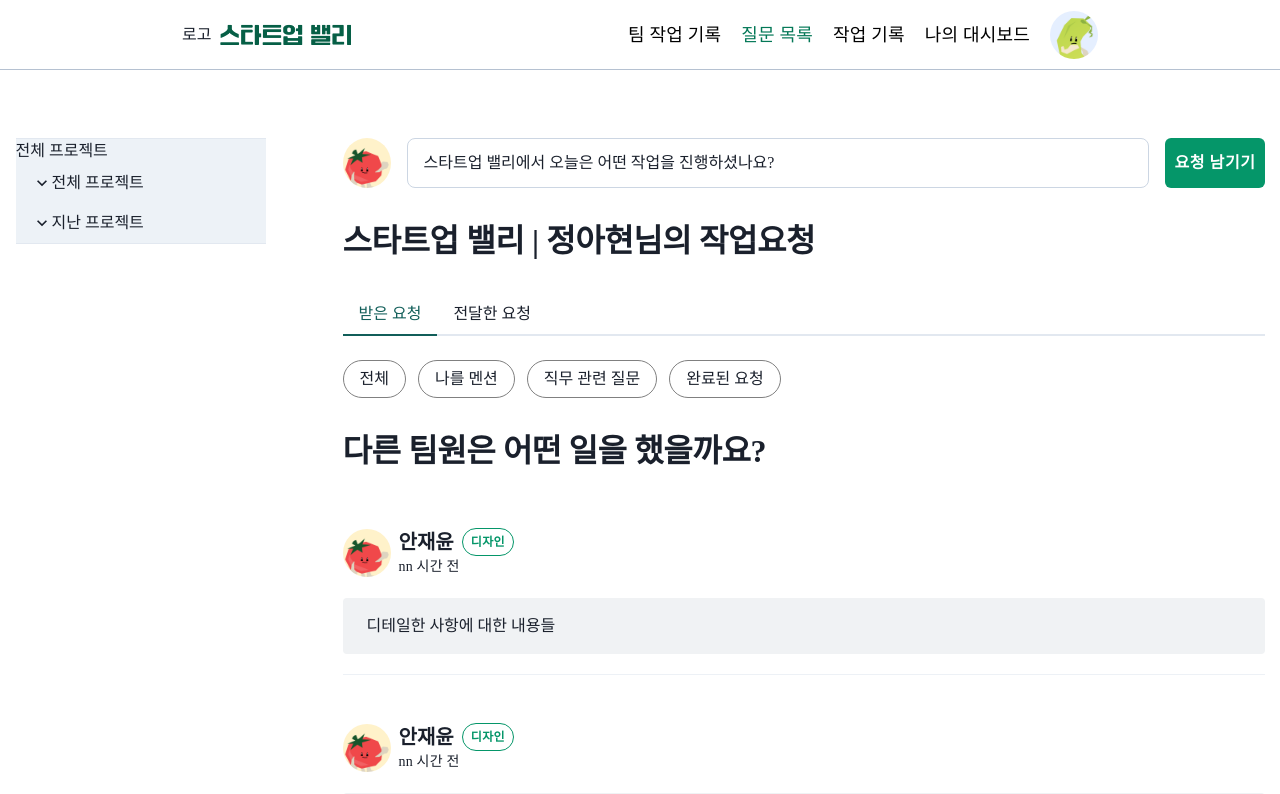
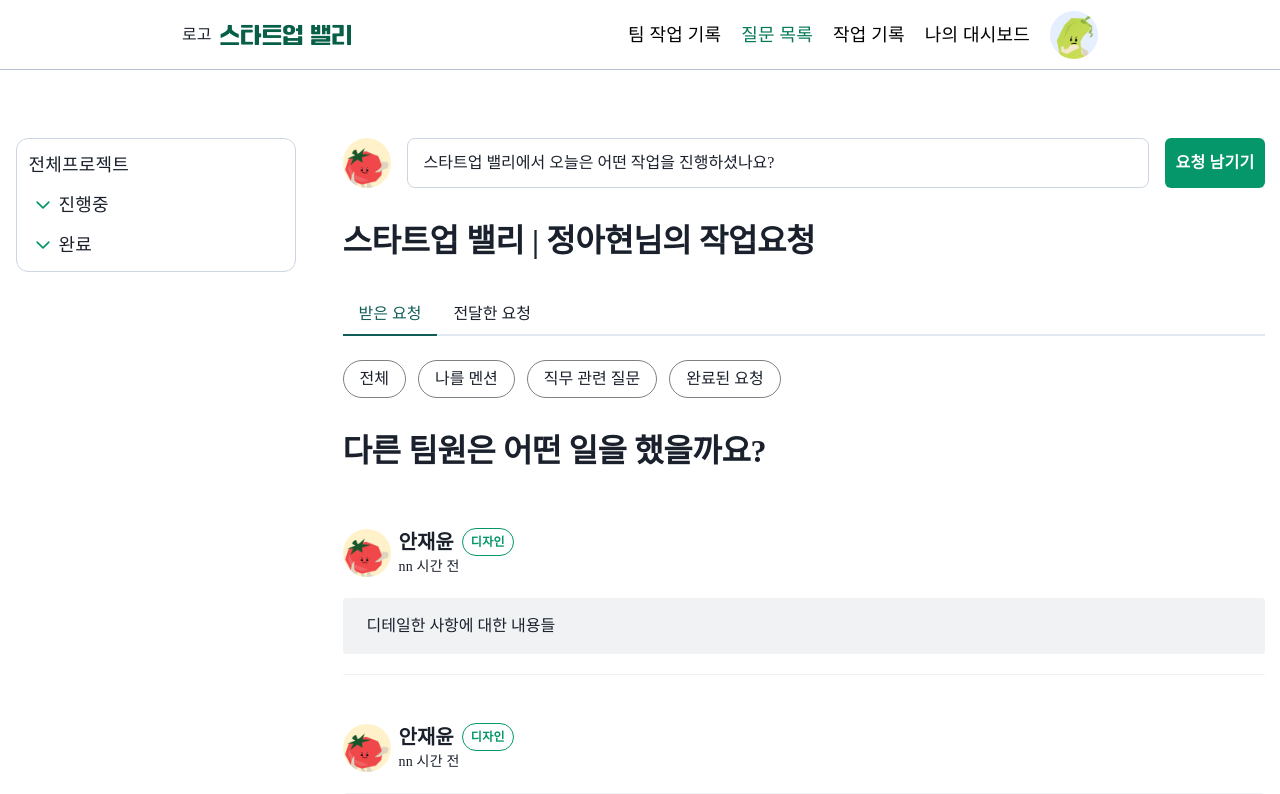
Before and after one commit to 9oormthon-univ/2024_BEOTKKOTTHON_TEAM_28_FE, a React (Vite) app: page /question-list in a window 1280 px wide. Shown: the top 794 px of the page. Built offline with nearby package versions, Linux system fonts and the light colour scheme; a web font is replaced by a local one.

Commit message:
style: 프로젝트 리스트 토글 컴포넌트 생성

```diff
--- /dev/null
+++ b/src/component/common/atoms/ToggleIcon.jsx
@@ -0,0 +1,42 @@
+const ToggleIcon = ({ isToggled }) => {
+  if (isToggled)
+    return (
+      <svg
+        width='28'
+        height='28'
+        viewBox='0 0 28 28'
+        fill='none'
+        xmlns='http://www.w3.org/2000/svg'
+      >
+        <g id='icon / minus'>
+          <path
+            id='Vector'
+            d='M7.19434 14H20.8054'
+            stroke='#059669'
+            strokeWidth='1.66667'
+            strokeLinecap='round'
+            strokeLinejoin='round'
+          />
+        </g>
+      </svg>
+    );
+  return (
+    <svg width='28' height='28' viewBox='0 0 28 28' fill='none' xmlns='http://www.w3.org/2000/svg'>
+      <g id='icon / chevron-down'>
+        <path
+          id='Vector'
+          d='M8.16675 11.0833L14.0001 16.9167L19.8334 11.0833'
+          stroke='#059669'
+          strokeWidth='1.66667'
+          strokeLinecap='round'
+          strokeLinejoin='round'
+        />
+      </g>
+    </svg>
+  );
+};
+
+ToggleIcon.propTypes = {
+  isToggled: Boolean,
+};
+export default ToggleIcon;
--- a/src/component/common/atoms/index.js
+++ b/src/component/common/atoms/index.js
@@ -2,3 +2,4 @@ export { default as PartTag } from './PartTag';
 export { default as SortTooltip } from './SortTooltip';
 export { default as LeftContainer } from './LeftContainer';
 export { default as StatusTag } from './StatusTag';
+export { default as ToggleIcon } from './ToggleIcon';
--- a/src/component/home/Banner.jsx
+++ b/src/component/home/Banner.jsx
@@ -5,7 +5,7 @@ import BannerRankItem from './BannerRankItem';
 const Banner = () => {
   return (
     <Flex
-      width='100vw'
+      width='99vw'
       gap='40px'
       background='#ECFDF5'
       justifyContent='center'
--- a/src/component/questionlist/ContributionModal.jsx
+++ b/src/component/questionlist/ContributionModal.jsx
@@ -2,6 +2,7 @@ import {
   Box,
   Button,
   Flex,
+  Image,
   Modal,
   ModalBody,
   ModalCloseButton,
@@ -25,7 +26,7 @@ const ContributionModal = () => {
           <ModalCloseButton />
           <ModalBody padding='64px'>
             <Flex alignItems='center' gap='16px'>
-              <img src={cucumber} alt='팀 프로필' width='120px' />
+              <Image src={cucumber} alt='팀 프로필' width='120px' />
               <Flex direction='column' width='383px'>
                 <Box className='Display-sm'>프로젝트 A</Box>
                 <Box className='Body-xl'>2024.03.07 - 24.03.24</Box>
--- a/src/component/questionlist/ProjectList.jsx
+++ b/src/component/questionlist/ProjectList.jsx
@@ -1,70 +1,77 @@
-import {
-  Accordion,
-  AccordionButton,
-  AccordionIcon,
-  AccordionItem,
-  AccordionPanel,
-  Box,
-  Flex,
-} from '@chakra-ui/react';
+import { Box, Flex, Image } from '@chakra-ui/react';
+
+import { ToggleIcon } from '../common/atoms';
+import cucumber from '../../assets/cucumber.png';
+import { useState } from 'react';
 
 const ProjectList = () => {
+  const [isToggledInProgressList, setIsToggledInProgressList] = useState(false);
+  const [isToggledCompletedList, setIsToggledCompletedList] = useState(false);
   return (
-    <Accordion position='fixed'>
-      <AccordionItem background='gray.100' width='250px'>
-        <Box as='span' flex='1' textAlign='left'>
-          전체 프로젝트
-        </Box>
-        <h2>
-          <AccordionButton>
-            <AccordionIcon />
-            <Box as='span' flex='1' textAlign='left'>
-              전체 프로젝트
-            </Box>
-          </AccordionButton>
-        </h2>
-        <AccordionPanel pb={4}>
-          <Flex direction='column' gap='20px'>
-            <Flex>
-              <div>이미지</div>
+    <Flex
+      direction='column'
+      position='fixed'
+      border='1px solid #CCD6E3'
+      width='280px'
+      padding='12px'
+      borderRadius='12px'
+      className='SubHead-xl'
+      gap='12px'
+    >
+      <Box>전체프로젝트</Box>
+      <Flex direction='column' gap='12px'>
+        <Flex
+          gap='2px'
+          onClick={() => {
+            setIsToggledInProgressList((prev) => !prev);
+          }}
+        >
+          <ToggleIcon isToggled={isToggledInProgressList} />
+          <Box>진행중</Box>
+        </Flex>
+        {isToggledInProgressList && (
+          <Flex direction='column' gap='12px'>
+            <Flex gap='8px' alignItems='center'>
+              <Image src={cucumber} alt='팀 프로필' width='48px' borderRadius='50%' />
               <Box>프로젝트 A</Box>
             </Flex>
-            <Flex>
-              <div>이미지</div>
-              <Box>프로젝트 B</Box>
+            <Flex gap='8px' alignItems='center'>
+              <Image src={cucumber} alt='팀 프로필' width='48px' borderRadius='50%' />
+              <Box>프로젝트 A</Box>
             </Flex>
-            <Flex>
-              <div>이미지</div>
-              <Box>프로젝트 C</Box>
+            <Flex gap='8px' alignItems='center'>
+              <Image src={cucumber} alt='팀 프로필' width='48px' borderRadius='50%' />
+              <Box>프로젝트 A</Box>
             </Flex>
           </Flex>
-        </AccordionPanel>
-        <h2>
-          <AccordionButton>
-            <AccordionIcon />
-            <Box as='span' flex='1' textAlign='left'>
-              지난 프로젝트
-            </Box>
-          </AccordionButton>
-        </h2>
-        <AccordionPanel pb={4}>
-          <Flex direction='column' gap='20px'>
-            <Flex>
-              <div>이미지</div>
+        )}
+        <Flex
+          gap='2px'
+          onClick={() => {
+            setIsToggledCompletedList((prev) => !prev);
+          }}
+        >
+          <ToggleIcon isToggled={isToggledCompletedList} />
+          <Box>완료</Box>
+        </Flex>
+        {isToggledCompletedList && (
+          <Flex direction='column' gap='12px'>
+            <Flex gap='8px' alignItems='center'>
+              <Image src={cucumber} alt='팀 프로필' width='48px' borderRadius='50%' />
               <Box>프로젝트 A</Box>
             </Flex>
-            <Flex>
-              <div>이미지</div>
-              <Box>프로젝트 B</Box>
+            <Flex gap='8px' alignItems='center'>
+              <Image src={cucumber} alt='팀 프로필' width='48px' borderRadius='50%' />
+              <Box>프로젝트 A</Box>
             </Flex>
-            <Flex>
-              <div>이미지</div>
-              <Box>프로젝트 C</Box>
+            <Flex gap='8px' alignItems='center'>
+              <Image src={cucumber} alt='팀 프로필' width='48px' borderRadius='50%' />
+              <Box>프로젝트 A</Box>
             </Flex>
           </Flex>
-        </AccordionPanel>
-      </AccordionItem>
-    </Accordion>
+        )}
+      </Flex>
+    </Flex>
   );
 };
 
--- a/src/styles/global.css
+++ b/src/styles/global.css
@@ -75,10 +75,10 @@ body {
     letter-spacing: 0px;
   }
   .SubHead-xl {
-    font-weight: 600;
+    font-weight: 500;
     font-size: 18px;
     line-height: 28px;
-    letter-spacing: 0.6px;
+    letter-spacing: 0.2px;
   }
   .SubHead-lg {
     font-weight: 600;
```
